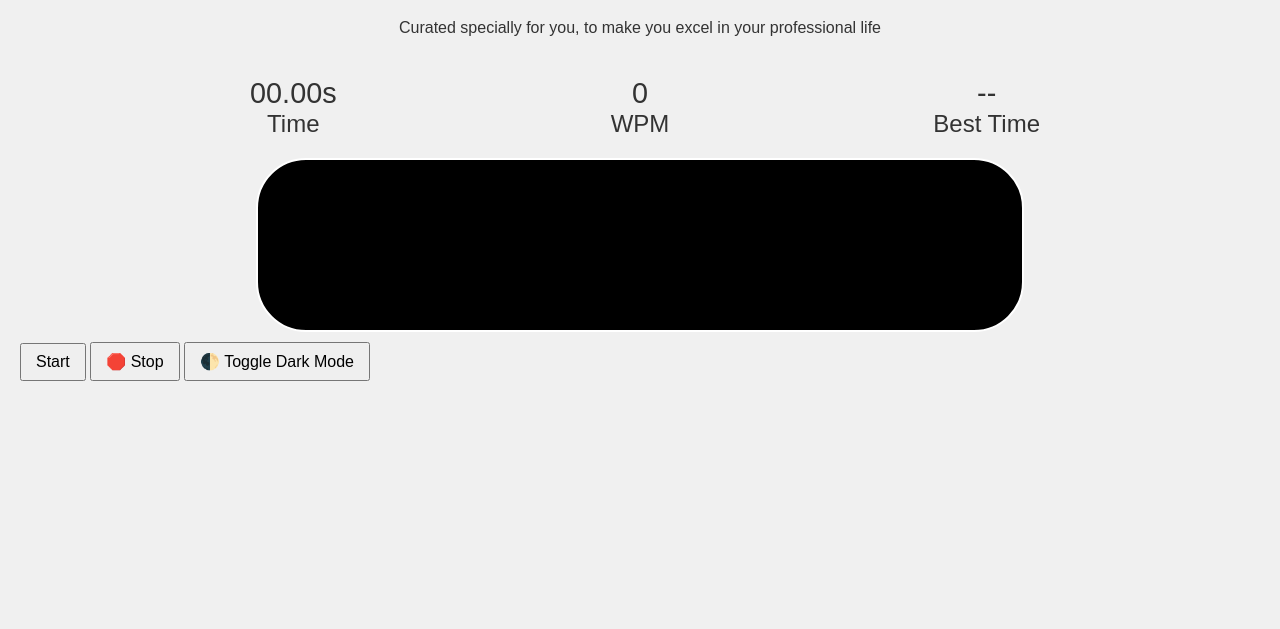
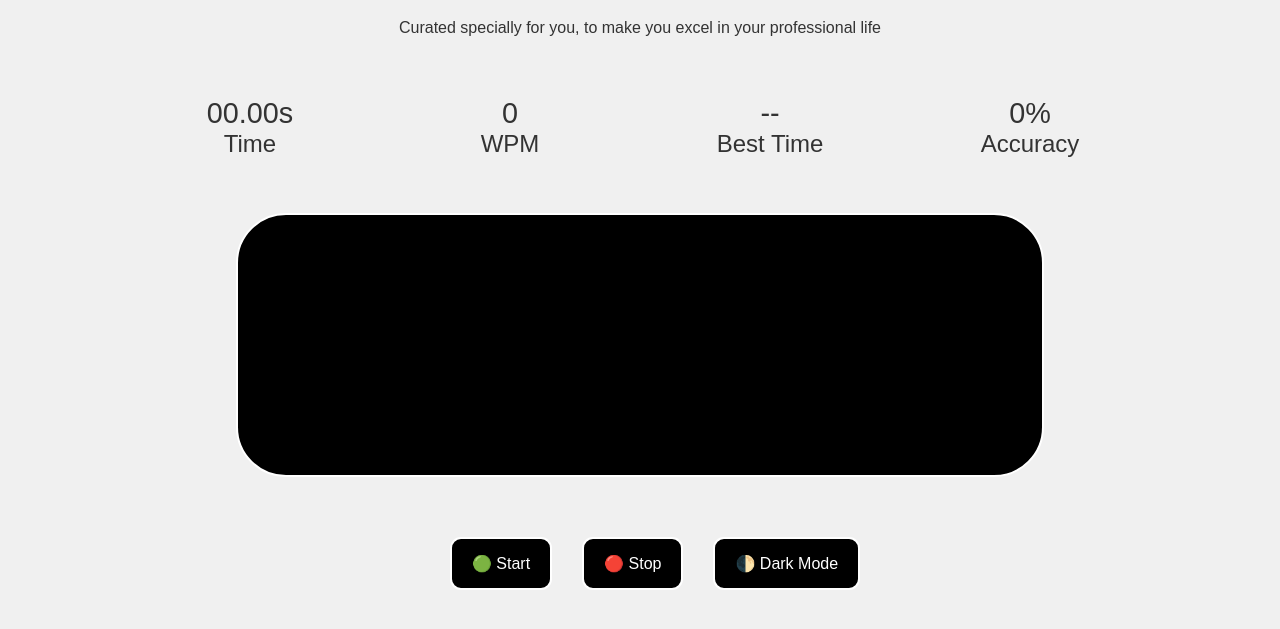
Before and after one commit to Turb08/TypingGame, a plain HTML site: page index.html in a window 1280 px wide. Shown: the part 81-710 px from the top of the page. Drawn offline with Linux system fonts and the light colour scheme.

Commit message:
Added more quotes and styles button elements

```diff
--- a/index.html
+++ b/index.html
@@ -1,23 +1,28 @@
 <!DOCTYPE html>
 <html lang="en">
   <head>
-  <meta charset="UTF-8">
+    <meta charset="UTF-8" />
     <title>Typing game</title>
-  <link rel="stylesheet" href="styles.css">
+    <link rel="stylesheet" href="styles.css" />
   </head>
+
   <body>
     <h1>Want To Become a Pro at Typing?</h1>
-  <p>Curated specially for you, to make you excel in your professional life</p>
+    <p>
+      Curated specially for you, to make you excel in your professional life
+    </p>
 
     <!-- Live status -->
-  <p id="message"></p>
+    <!-- <p id="message"></p> -->
     <div class="grid">
       <div id="timer">00.00s</div>
       <div id="wpm">0</div>
       <div id="high-score">--</div>
+      <div id="message">0%</div>
       <p>Time</p>
       <p>WPM</p>
       <p>Best Time</p>
+      <p>Accuracy</p>
     </div>
 
     <!-- Text Box -->
@@ -25,15 +30,22 @@
       <!-- Displays Quote -->
       <p id="quote"></p>
       <!-- Typing input -->
-  <input type="text" aria-label="current word" id="typed-value" autofocus autocomplete="off" aria-hidden="true"/>
+      <input
+        type="text"
+        aria-label="current word"
+        id="typed-value"
+        autofocus
+        autocomplete="off"
+        aria-hidden="true"
+      />
     </div>
 
-
     <!-- Controls -->
-  <button type="button" id="start">Start</button>
-  <button type="button" id="stop">🛑 Stop</button>
-  <button type="button" id="toggle-dark">🌓 Toggle Dark Mode</button>
-
+    <div class="button-container">
+      <button id="start">🟢 Start</button>
+      <button id="stop">🔴 Stop</button>
+      <button id="toggle-dark">🌓 Dark Mode</button>
+    </div>
     <script src="script.js"></script>
   </body>
 </html>
--- a/script.js
+++ b/script.js
@@ -9,6 +9,20 @@ const quoted = [
   "I never guess. It is a capital mistake to theorize before one has data.",
   "Mediocrity knows nothing higher than itself; but talent instantly recognizes genius.",
   "Education never ends, Watson. It is a series of lessons, with the greatest for the last.",
+  "Crime is common. Logic is rare. Therefore, it is upon the logic rather than upon the crime that you should dwell.",
+  "The little things are infinitely the most important.",
+  "You know my method. It is founded upon the observation of trifles.",
+  "I cannot live without brain-work. What else is there to live for?",
+  "It has long been an axiom of mine that the little things are infinitely the most important.",
+  "I am a brain, Watson. The rest of me is a mere appendix.",
+  "There is no branch of detective science which is so important and so much neglected as the art of tracing footsteps.",
+  "My name is Sherlock Holmes. It is my business to know what other people do not know.",
+  "You see, but you do not observe. The distinction is clear.",
+  "The temptation to form premature theories upon insufficient data is the bane of our profession.",
+  "A client is to me a mere unit, a factor in a problem.",
+  "Nothing clears up a case so much as stating it to another person.",
+  "I never make exceptions. An exception disproves the rule.",
+  "Violence does, in truth, recoil upon the violent, and the schemer falls into the pit which he digs for another.",
 ];
 
 let words = [];
@@ -30,6 +44,7 @@ const highScoreDisplay = document.getElementById("high-score");
 const successSound = document.getElementById("success-sound");
 const errorSound = document.getElementById("error-sound");
 const toggleDarkButton = document.getElementById("toggle-dark");
+const accuracydisplay = document.getElementById("message");
 
 if (bestTime) highScoreDisplay.innerText = `${bestTime}s`;
 
@@ -66,6 +81,7 @@ document.getElementById("start").addEventListener("click", () => {
 
   timerDisplay.innerText = `00.00s`;
   wpmDisplay.innerText = `0`;
+  accuracydisplay.innerText = `0%`;
 
   // Reset state
   charIndex = 0;
@@ -114,7 +130,7 @@ typedValueElement.addEventListener("keydown", (e) => {
     const total = correctCount + incorrectCount;
     const accuracy = ((correctCount / total) * 100).toFixed(1);
 
-    messageElement.innerText = `Accuracy: ${accuracy}%`;
+    messageElement.innerText = `${accuracy}%`;
 
     //Check for new best time and store if there is one
     if (!bestTime || totalTime < bestTime) {
--- a/styles.css
+++ b/styles.css
@@ -1,5 +1,5 @@
 body {
-  font-family:Poppins, sans-serif;
+  font-family: Poppins, sans-serif;
   background-color: #f0f0f0;
   color: #333;
   margin: 0;
@@ -16,28 +16,42 @@ input.error {
   background-color: #ffe6e6;
 }
 
-.grid{
+.grid {
   font-family: Poppins, sans-serif;
   font-size: 1.5em;
-  display:grid;
-  grid-template-columns: repeat(3, 1fr);
-  grid-template-rows: repeat(2);
-  margin: 0 100px 0;
+  display: grid;
+  grid-template-columns: repeat(4, 1fr);
+  grid-template-rows: repeat(2, 1fr);
+  margin: 40px 100px 0;
 }
 
 #timer,
 #wpm,
-#high-score {
+#high-score,
+#message {
   font-size: 1.2em;
   padding-top: 20px;
   text-align: center;
 }
 
-button {
-  padding: 8px 14px;
+.button-container {
+  display: flex;
+  justify-content: center;
+  align-items: center;
+}
+
+#start,
+#stop,
+#toggle-dark {
+  padding: 15px 20px;
   font-size: 16px;
-  margin-top: 10px;
+  margin-top: 30px;
+  margin-left: 30px;
   cursor: pointer;
+  border-radius: 11px;
+  background-color: #000000;
+  color: #ffffff;
+  border: 2px solid #ffffff;
 }
 
 /* 🌑 Dark mode styles */
@@ -66,25 +80,25 @@ input:disabled {
   cursor: not-allowed;
 }
 
-h1{
+h1 {
   text-align: center;
 }
 
-P{
+P {
   text-align: center;
   margin: 0 auto 20px;
 }
 
 #textbox {
   width: 60%;
-  height: 150px;
-  padding: 10px;
+  height: 200px;
+  padding: 30px;
   font-size: 1.2em;
   border-radius: 50px;
   border: 2px solid #ffffff;
-  margin: 0 auto;
+  margin: 30px auto;
   background-color: #000000;
-  text-wrap-style:balance;
+  text-wrap-style: balance;
 }
 
 .char {
```
Lines whose indentation alone changed are shown as unchanged.
